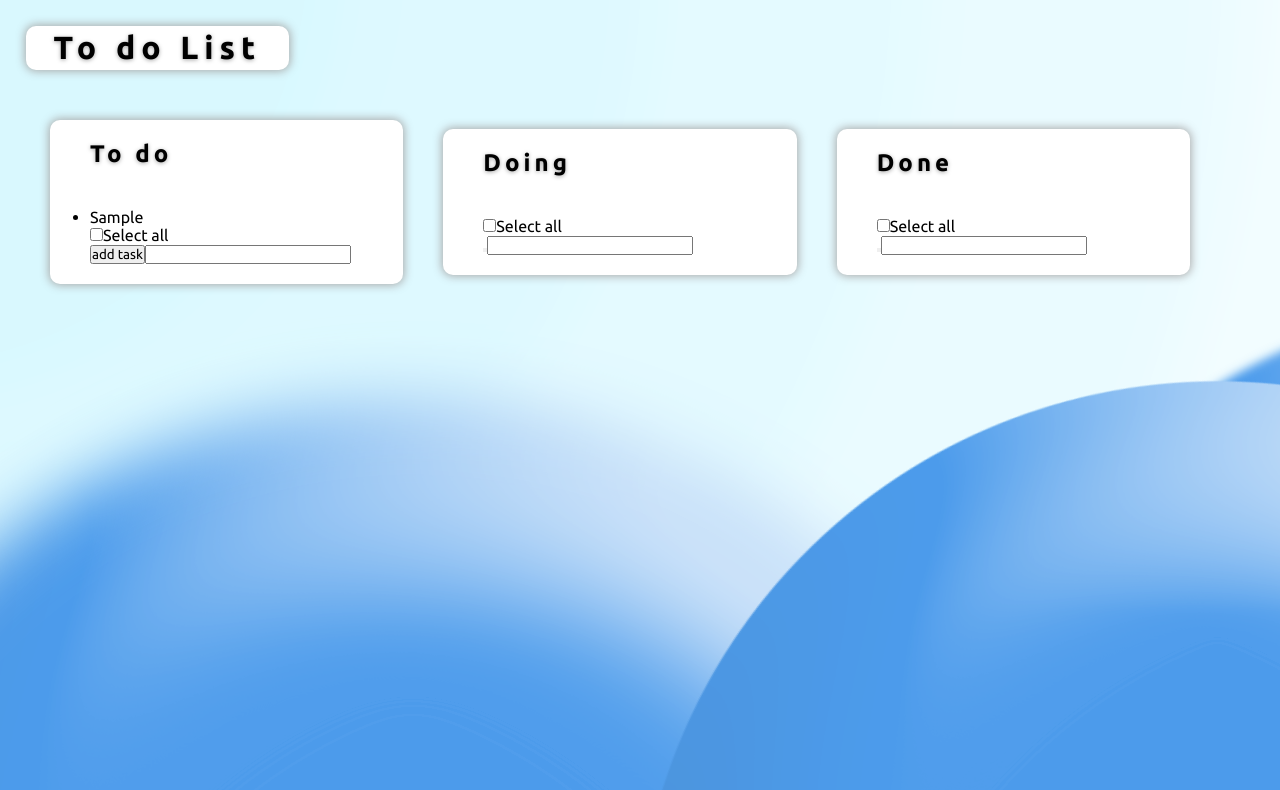
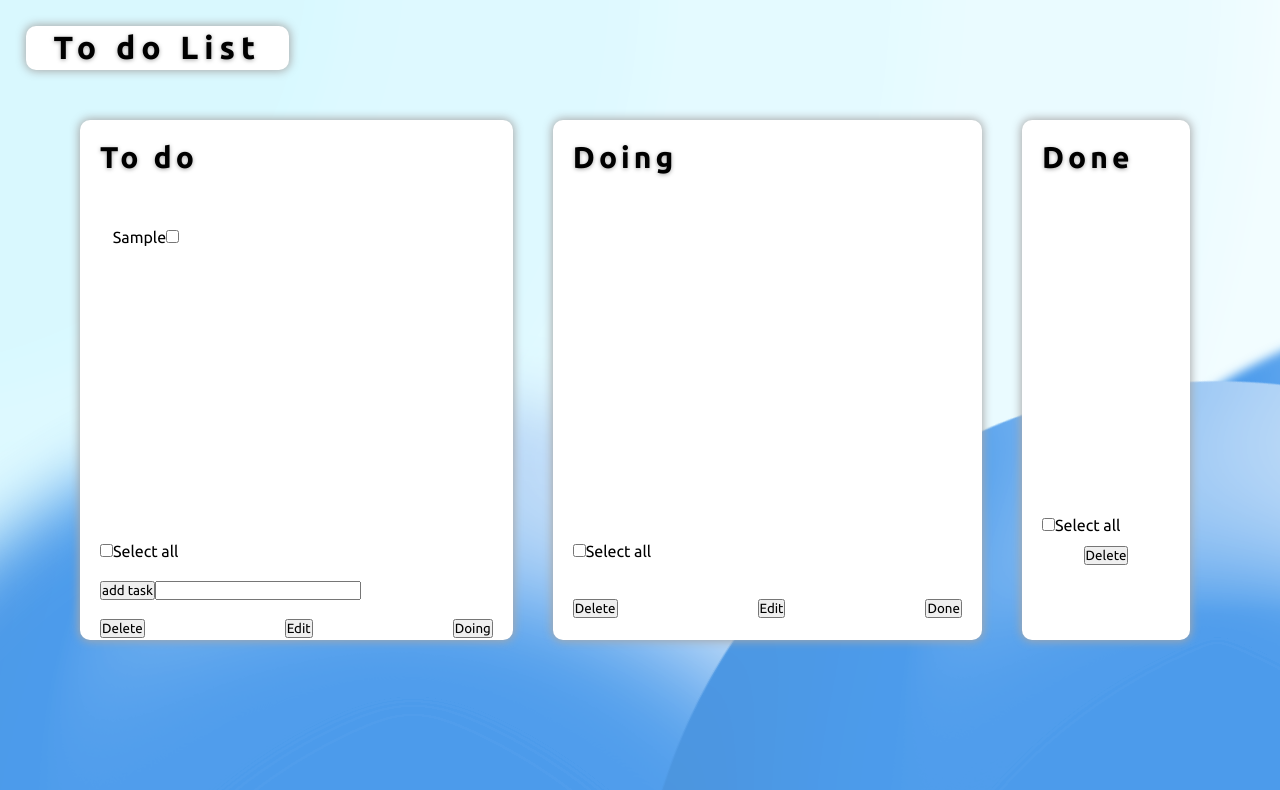
Before and after one commit to LozzDev/ToDo, a plain HTML site: page index.html in a window 1280 px wide. Both pictures are taken after typing "Sample" into the empty fields and a click on the button "add task". Shown: the top 790 px of the page. Drawn offline with Linux system fonts and the light colour scheme.

Commit message:
refactor task management UI and implement task addition and deletion functionality

```diff
--- a/index.html
+++ b/index.html
@@ -13,63 +13,51 @@
     <div id="main-content">
         <div class="main-container" id="to-do-container">
             <h2 class="title-container">To do</h2>
-            <div class="task-container">
-                <ul class="task-list" id="task-list-todo">
-                <!--<li class="to-do-element"><label><input type="checkbox"/> tarea 1 <label><li>-->
+            <div class="task-container" id="task-container-toDo">
 
-                </ul>
             </div>
 
-            <label class="select-all-text"><input type="checkbox" name="select-all">Select all</label>
+            <label ><input type="checkbox" class="select-all-text" name="select-all">Select all</label>
 
             <div class="buttons-container">
-                <div><button id="button-to-do" onclick="addTask()">add task</button><input type="text" id="input-to-do"></div>
-                <div>
-
+                <div class="input-container"><button id="button-to-do" onclick="addTask()">add task</button><input type="text" id="input-to-do"></div>
+                <div class="action-buttons-container">
+                    <button onclick="deleteTask()">Delete</button>
+                    <button>Edit</button>
+                    <button>Doing</button>
                 </div>
             </div>
         </div>
 
         <div class="main-container" id="doing-container">
             <h2 class="title-container">Doing</h2>
-            <div class="task-container">
-                <ul class="task-list" id="task-list-doing">
-                    <!-- usar <li><label><input type="checkbox"> tarea 1 <label><li> -->
+            <div class="task-container" id="task-container-doing">
 
-
-
-
-                </ul>
             </div>
 
-            <label class="select-all-text"><input type="checkbox" name="select-all">Select all </label>
+            <label><input class="select-all-text" type="checkbox" name="select-all">Select all </label>
 
             <div class="buttons-container">
-                <div><button></button><input type="text"></div>
-                <div>
+                <div class="action-buttons-container">
+                    <button>Delete</button>
+                    <button>Edit</button>
+                    <button>Done</button>
+                </div>
 
-                </div>
             </div>
         </div>
 
         <div class="main-container" id="done-container">
             <h2 class="title-container">Done</h2>
-            <div class="task-container">
-                <ul class="task-list" id="task-list-done">
-                    <!-- usar <li><label><input type="checkbox"> tarea 1 <label><li> -->
+            <div class="task-container" id="task-container-done">
 
-
-
-
-                </ul>
             </div>
 
-            <label class="select-all-text"><input type="checkbox" name="select-all">Select all </label>
+            <label ><input class="select-all-text" type="checkbox" name="select-all">Select all </label>
 
             <div class="buttons-container">
-                <div><button></button><input type="text"></div>
-                <div>
-
+                <div class="action-buttons-container">
+                    <button>Delete</button>
                 </div>
             </div>
         </div>
@@ -78,25 +66,6 @@
         <p></p>
         <img src="" alt="">
     </footer>
-    <script>
-        const toDoList = document.getElementById("task-list-todo");
-
-        const toDoInput = document.getElementById("input-to-do");
-
-        function addTask(){
-            const task = toDoInput.value;
-
-            const taskLi = document.createElement("li");
-            taskLi.classList.add("task");
-            taskLi.textContent = task;
-
-            toDoList.appendChild(taskLi);
-
-            toDoInput.value = "";
-        }
-
-
-
-    </script>
+    <script src="script.js"></script>
 </body>
 </html>
--- a/script.js
+++ b/script.js
@@ -0,0 +1,31 @@
+const toDoList = document.getElementById("task-container-toDo");
+const toDoInput = document.getElementById("input-to-do");
+
+
+
+function addTask(){
+    const task = toDoInput.value;
+
+    const taskLabel = document.createElement("label");
+    const checkboxTask = document.createElement("input");
+
+    checkboxTask.type = "checkbox";
+    checkboxTask.classList.add("checkbox-task-toDo");
+    taskLabel.classList.add("task-toDo");
+
+    taskLabel.textContent = task;
+
+    taskLabel.appendChild(checkboxTask);
+    toDoList.appendChild(taskLabel);
+
+    toDoInput.value = "";
+}
+
+function deleteTask(){
+    const selectedTasks = document.querySelectorAll(".task-toDo");
+
+    selectedTasks.forEach(task =>{
+        task.remove();
+
+    });
+}
--- a/style.css
+++ b/style.css
@@ -27,12 +27,17 @@ header{
 h1{
     font-weight: 600;
     text-shadow: 0px 1px 4px rgb(167, 167, 167);
+
+}
+h2{
+    font-size: 30px;
 }
 
 #main-content{
     display: flex;
     flex-direction: row;
     margin: 50px;
+    margin-left: 80px;
     align-items: center;
     justify-content: center;
 }
@@ -43,12 +48,18 @@ h1{
     border-radius: 10px;
     box-shadow: 0 0 10px 1px rgb(167, 167, 167);
     padding: 20px;
-    padding-left: 40px;
-    padding-right: 40px;
-    width: 500px;
+    width: 40vw;
+    height: 60vh;
 }
 
 .task-container{
+    display: flex;
+    flex-direction: column;
+    width: 90%;
+    height: 55%;
+    overflow-y: auto;
+    overflow-x: hidden;
+    padding: 1vw;
 
 }
 
@@ -58,3 +69,22 @@ h1{
     text-shadow: 0px 1px 4px rgb(167, 167, 167);
     letter-spacing: 4px;
 }
+
+.buttons-container{
+    display: flex;
+    flex-direction: column;
+    justify-content: space-between;
+    margin-top: 5%;
+}
+
+.select-all-text{
+    margin-top: 10%;
+}
+
+.action-buttons-container{
+    display: flex;
+    flex-direction: row;
+    gap: 140px;
+    justify-content: center;
+    margin-top: 5%;
+}
```
